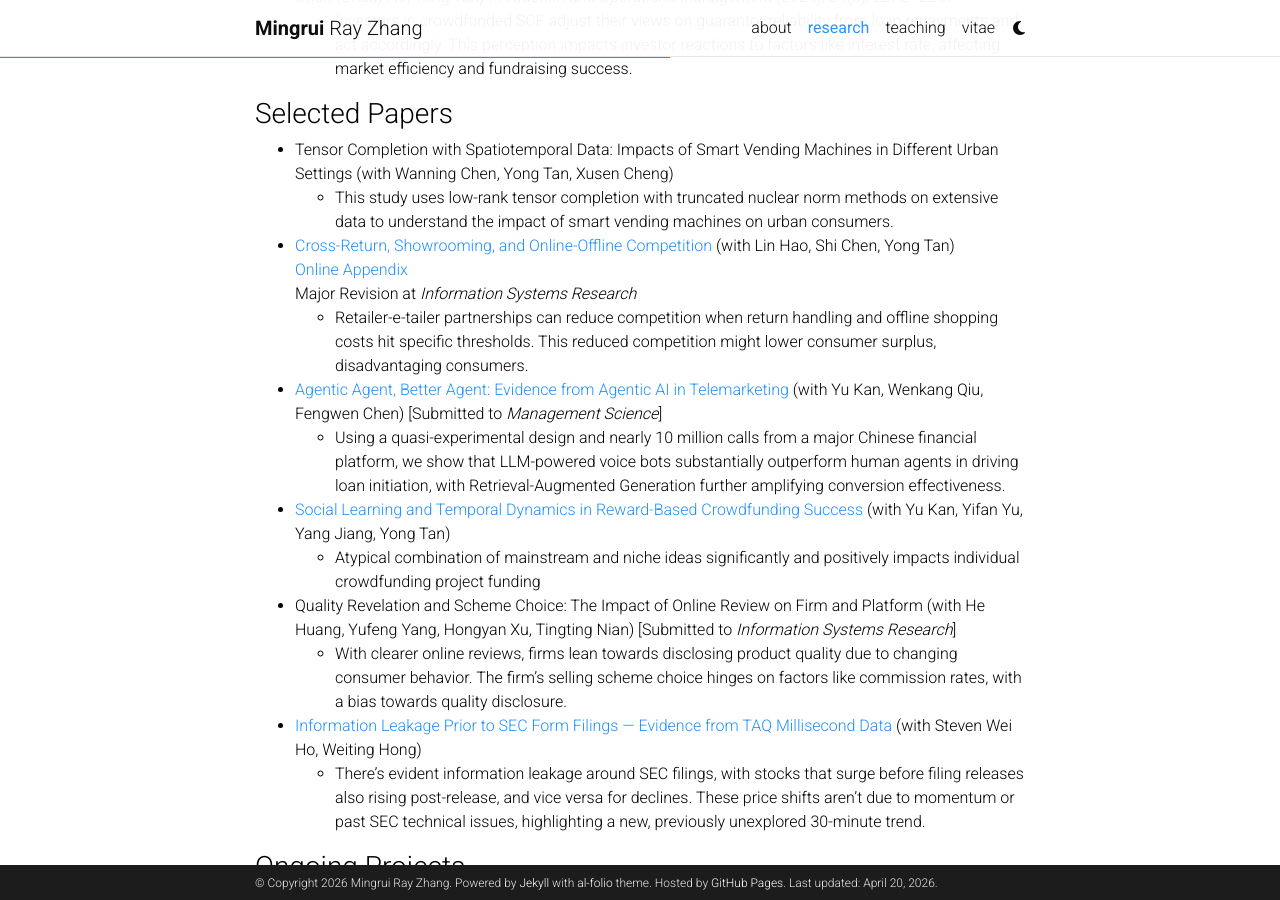
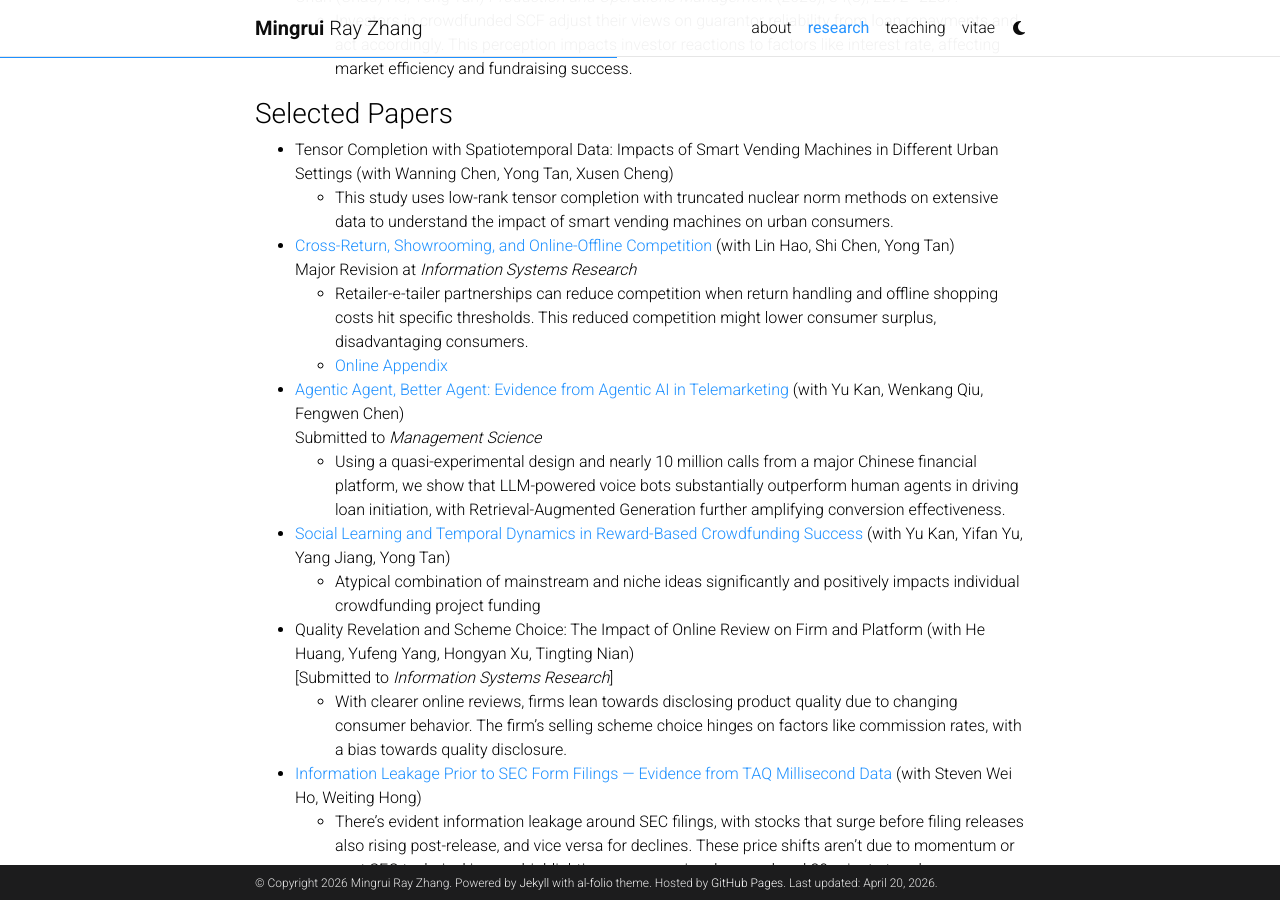
Before and after one commit to MingruiRayZhang/MingruiRayZhang.github.io, a Jekyll site: the page built from _pages/research.md, in a window 1280 px wide and 900 px high, scrolled down 295 px. Built offline with Jekyll 4.4.1, drawn with Linux system fonts in a browser that asks for light colours; comment, search, counter and statistics services are not loaded; a style sheet for code colours, icons or effects is not loaded.

```diff
--- a/_pages/research.md
+++ b/_pages/research.md
@@ -18,17 +18,19 @@ nav_order: 2
   - This study uses low-rank tensor completion with truncated nuclear norm methods on extensive data to understand the impact of smart vending machines on urban consumers.
 
 - [Cross-Return, Showrooming, and Online-Offline Competition](https://papers.ssrn.com/sol3/papers.cfm?abstract_id=5696402) (with Lin Hao, Shi Chen, Yong Tan)
-  <br> [Online Appendix](/assets/appendices/ZhangHaoChenTan-2025-appendix.pdf)
   <br> Major Revision at *Information Systems Research*
   -  Retailer-e-tailer partnerships can reduce competition when return handling and offline shopping costs hit specific thresholds. This reduced competition might lower consumer surplus, disadvantaging consumers.
+  - [Online Appendix](/assets/appendices/ZhangHaoChenTan-2025-appendix.pdf)
 
-- [Agentic Agent, Better Agent: Evidence from Agentic AI in Telemarketing](https://papers.ssrn.com/sol3/papers.cfm?abstract_id=4180052) (with Yu Kan, Wenkang Qiu, Fengwen Chen) [Submitted to *Management Science*]
+- [Agentic Agent, Better Agent: Evidence from Agentic AI in Telemarketing](https://papers.ssrn.com/sol3/papers.cfm?abstract_id=4180052) (with Yu Kan, Wenkang Qiu, Fengwen Chen)
+  <br> Submitted to *Management Science*
   - Using a quasi-experimental design and nearly 10 million calls from a major Chinese financial platform, we show that LLM-powered voice bots substantially outperform human agents in driving loan initiation, with Retrieval-Augmented Generation further amplifying conversion effectiveness.
 
 - [Social Learning and Temporal Dynamics in Reward-Based Crowdfunding Success](https://papers.ssrn.com/sol3/papers.cfm?abstract_id=4180052) (with Yu Kan, Yifan Yu, Yang Jiang, Yong Tan)
   - Atypical combination of mainstream and niche ideas significantly and positively impacts individual crowdfunding project funding
 
-- Quality Revelation and Scheme Choice: The Impact of Online Review on Firm and Platform (with He Huang, Yufeng Yang, Hongyan Xu, Tingting Nian) [Submitted to *Information Systems Research*]
+- Quality Revelation and Scheme Choice: The Impact of Online Review on Firm and Platform (with He Huang, Yufeng Yang, Hongyan Xu, Tingting Nian)
+  <br> [Submitted to *Information Systems Research*]
   - With clearer online reviews, firms lean towards disclosing product quality due to changing consumer behavior. The firm's selling scheme choice hinges on factors like commission rates, with a bias towards quality disclosure.
 
 - [Information Leakage Prior to SEC Form Filings --- Evidence from TAQ Millisecond Data](https://papers.ssrn.com/sol3/papers.cfm?abstract_id=3302096) (with Steven Wei Ho, Weiting Hong)
```
